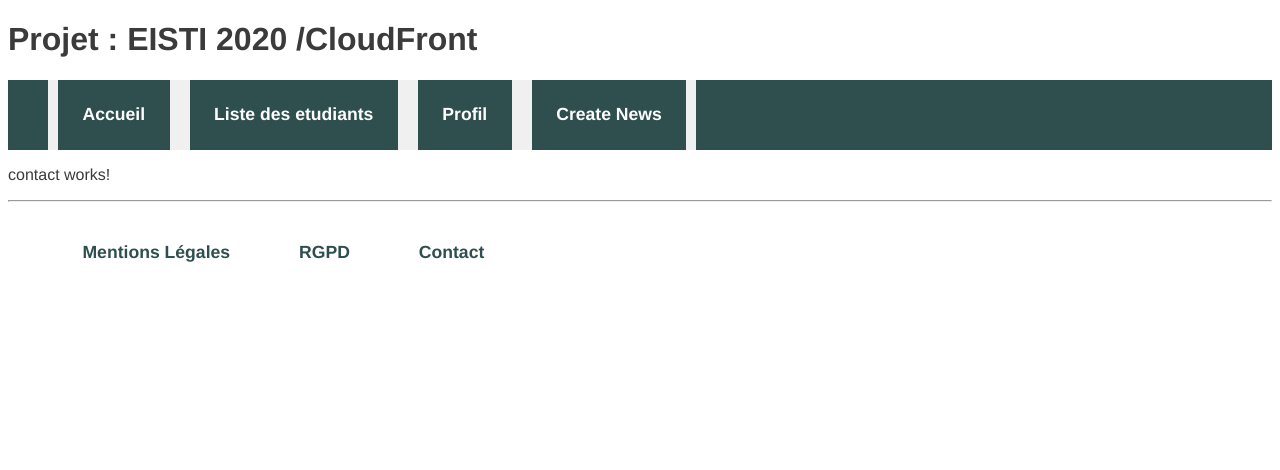
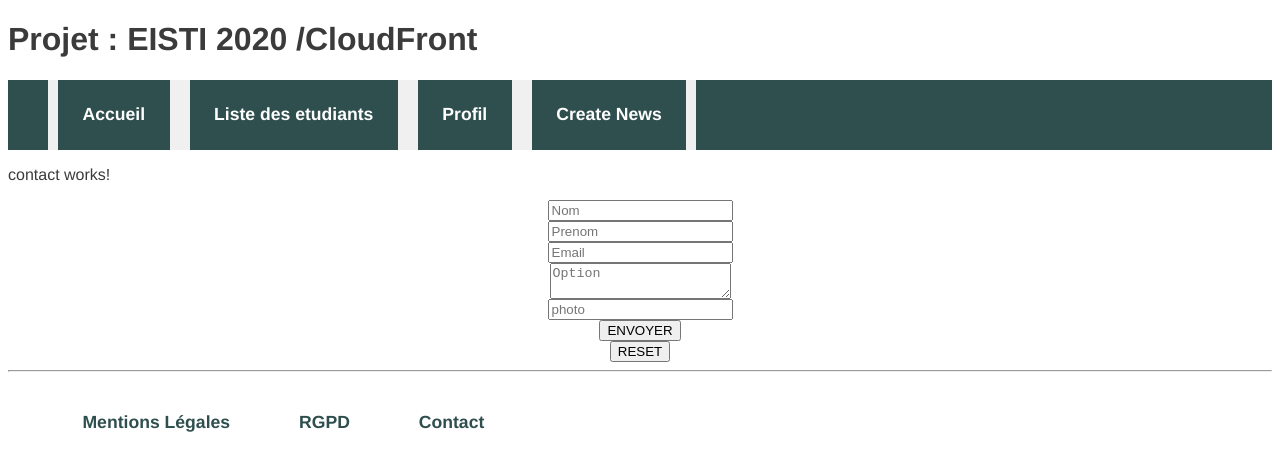
Before and after one commit to brunjustine/plateforme-etudiant, an Angular app: page /contact in a window 1280 px wide. Shown: the top 470 px of the page. Built offline with nearby package versions, Linux system fonts and the light colour scheme.

Commit message:
formulaire

```diff
--- a/src/app/app.module.ts
+++ b/src/app/app.module.ts
@@ -1,6 +1,7 @@
 import { BrowserModule } from '@angular/platform-browser';
 import { NgModule } from '@angular/core';
 import { HttpClientModule} from '@angular/common/http'
+import { FormsModule } from '@angular/forms'
 
 import { AppRoutingModule } from './app-routing.module';
 import { AppComponent } from './app.component';
@@ -11,6 +12,7 @@ import { EtudiantComponent } from './etudiant/etudiant.component';
 import { ListeEtudiantComponent } from './liste-etudiant/liste-etudiant.component';
 import { Erreur404Component } from './erreur404/erreur404.component';
 import { ContactComponent } from './contact/contact.component';
+import { from } from 'rxjs';
 
 @NgModule({
   declarations: [
@@ -26,7 +28,8 @@ import { ContactComponent } from './contact/contact.component';
   imports: [
     BrowserModule,
     AppRoutingModule,
-    HttpClientModule
+    HttpClientModule,
+    FormsModule
   ],
   providers: [],
   bootstrap: [AppComponent]
--- a/src/app/contact/contact.component.css
+++ b/src/app/contact/contact.component.css
@@ -0,0 +1,10 @@
+form {
+    display: flex;
+    flex-flow: column wrap;
+    width: 100%;
+}
+
+input, textarea {
+    margin:auto;
+    padding : 8px 16 px;
+}
--- a/src/app/contact/contact.component.html
+++ b/src/app/contact/contact.component.html
@@ -1 +1,11 @@
 <p>contact works!</p>
+
+    <form>
+        <input name="nom" [(ngModel)]="contact.nom" (input)=suiviInput() placeholder="Nom" type='text' required>
+        <input name="prenom" [(ngModel)]="contact.prenom" placeholder="Prenom" type='text' required>
+        <input name="mail" [(ngModel)]="contact.mail" placeholder="Email" type='email' required>
+        <textarea name="option" [(ngModel)]="contact.option" placeholder="Option" ></textarea>
+        <input name="photo" [(ngModel)]="contact.photo" placeholder="photo" type='text' required>
+        <input type="submit" value="ENVOYER">
+        <input type="reset" value="RESET">
+    </form>
--- a/src/app/contact/contact.component.ts
+++ b/src/app/contact/contact.component.ts
@@ -6,10 +6,21 @@ import { Component, OnInit } from '@angular/core';
   styleUrls: ['./contact.component.css']
 })
 export class ContactComponent implements OnInit {
+  contact:any;
 
   constructor() { }
 
   ngOnInit(): void {
+    this.contact = {
+      nom:'',
+      prenom:'',
+      mail:'',
+      option:'',
+      photo:''
+    }
   }
 
+  suiviInput() {
+    console.log(this.contact)
+  }
 }
```
Also changed, not shown: src/assets/data/etudiants.json (+25 -0 lines).
